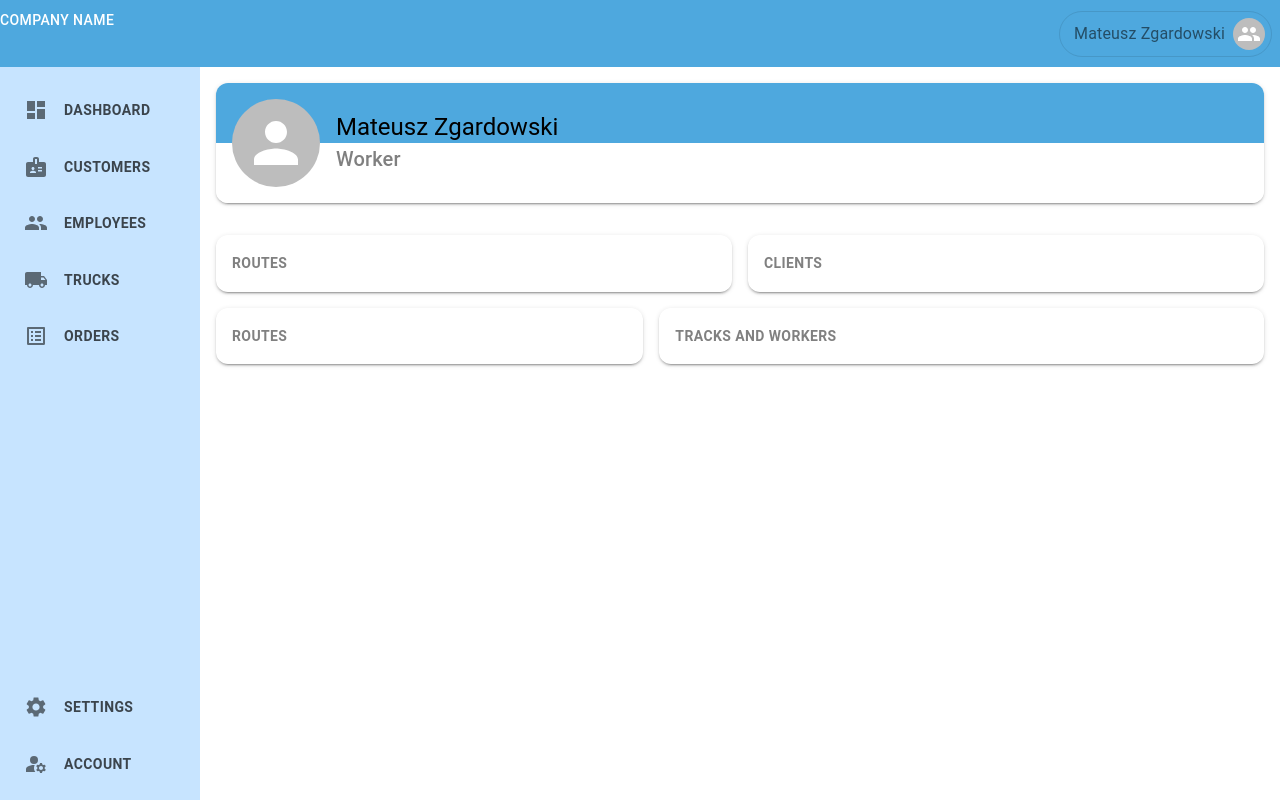
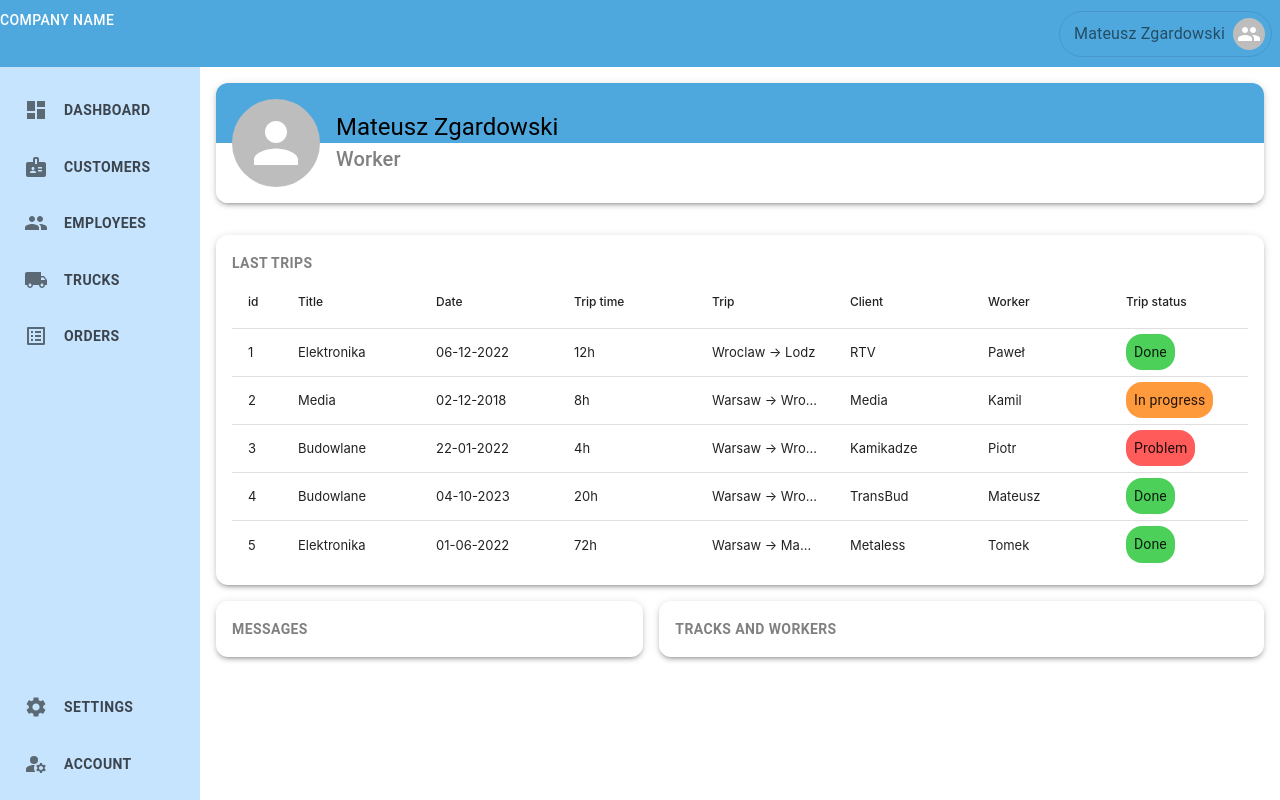
Before and after one commit to mzgardowski/transport-app, a React (Create React App) app: page / in a window 1280 px wide. Built offline with nearby package versions, Linux system fonts and the light colour scheme.

Commit message:
dashboard/grid, data, status in grid

```diff
--- a/package.json
+++ b/package.json
@@ -35,9 +35,11 @@
     "install": "^0.13.0",
     "npm": "^9.2.0",
     "react": "^18.2.0",
+    "react-data-table-component": "^7.5.3",
     "react-dom": "^18.2.0",
     "react-router-dom": "^6.6.1",
     "react-scripts": "5.0.1",
+    "styled-components": "^5.3.6",
     "typescript": "*",
     "web-vitals": "^2.1.4"
   },
--- a/src/components/CustomBox/CustomBox.tsx
+++ b/src/components/CustomBox/CustomBox.tsx
@@ -7,7 +7,7 @@ interface CustomBoxProps extends BoxProps {
 
 const CustomBox = ({ children, ...restProps }: CustomBoxProps) => {
   return (
-    <Box borderRadius={3} p={2} boxShadow={2} {...restProps}>
+    <Box borderRadius={3} p={2} boxShadow={3} {...restProps}>
       {children}
     </Box>
   );
--- a/src/components/Dashboard/ListTrips.tsx
+++ b/src/components/Dashboard/ListTrips.tsx
@@ -1,11 +1,160 @@
 import React from "react";
+import DataTable, { TableColumn } from "react-data-table-component";
+import { Box, Typography } from "@mui/material";
+import GlobalColors from "src/styles/GlobalColors";
 import CustomBox from "../CustomBox/CustomBox";
 import BoxHeader from "../CustomBox/BoxHeader";
+
+interface ColumnsProps {
+  id: number;
+  title: string;
+  date: string;
+  tripTime: string;
+  startingPoint: string;
+  destination: string;
+  client: string;
+  worker: string;
+  tripStatus: string;
+}
+
+const columns: TableColumn<ColumnsProps>[] = [
+  {
+    name: "id",
+    selector: (row) => row.id,
+    width: "50px",
+  },
+  {
+    name: "Title",
+    selector: (row) => row.title,
+  },
+  {
+    name: "Date",
+    selector: (row) => row.date,
+    cell: (row) => {
+      const date = new Date(row.date);
+
+      return (
+        <div>{`${date.getDate().toString().padStart(2, "0")}-${(
+          date.getMonth() + 1
+        )
+          .toString()
+          .padStart(2, "0")}-${date.getFullYear()}`}</div>
+      );
+    },
+    sortable: true,
+  },
+  { name: "Trip time", selector: (row) => row.tripTime },
+  {
+    name: "Trip",
+    selector: (row) => `${row.startingPoint} -> ${row.destination}`,
+  },
+  { name: "Client", selector: (row) => row.client },
+  { name: "Worker", selector: (row) => row.worker },
+  {
+    name: "Trip status",
+    selector: (row) => row.tripStatus,
+    cell: (row) => {
+      const styleAndText = {
+        text: "",
+        style: "",
+      };
+      switch (row.tripStatus) {
+        case "problem":
+          styleAndText.style = GlobalColors.status.error;
+          styleAndText.text = "Problem";
+          break;
+        case "inProgress":
+          styleAndText.style = GlobalColors.status.warning;
+          styleAndText.text = "In progress";
+          break;
+        case "done":
+          styleAndText.style = GlobalColors.status.ok;
+          styleAndText.text = "Done";
+          break;
+        default:
+          styleAndText.style = GlobalColors.status.error;
+          styleAndText.text = "Problem";
+      }
+      return (
+        <Box
+          sx={{
+            backgroundColor: styleAndText.style,
+            padding: 1,
+            borderRadius: 4,
+          }}
+        >
+          <Typography variant="body2" justifySelf="center">
+            {styleAndText.text}
+          </Typography>
+        </Box>
+      );
+    },
+  },
+];
+
+const data = [
+  {
+    id: 1,
+    title: "Elektronika",
+    date: "12.06.2022",
+    tripTime: "12h",
+    startingPoint: "Wroclaw",
+    destination: "Lodz",
+    client: "RTV",
+    worker: "Paweł",
+    tripStatus: "done",
+  },
+  {
+    id: 2,
+    title: "Media",
+    date: "12.02.2018",
+    tripTime: "8h",
+    startingPoint: "Warsaw",
+    destination: "Wroclaw",
+    client: "Media",
+    worker: "Kamil",
+    tripStatus: "inProgress",
+  },
+  {
+    id: 3,
+    title: "Budowlane",
+    date: "01.22.2022",
+    tripTime: "4h",
+    startingPoint: "Warsaw",
+    destination: "Wroclaw",
+    client: "Kamikadze",
+    worker: "Piotr",
+    tripStatus: "problem",
+  },
+  {
+    id: 4,
+    title: "Budowlane",
+    date: "10.04.2023",
+    tripTime: "20h",
+    startingPoint: "Warsaw",
+    destination: "Wroclaw",
+    client: "TransBud",
+    worker: "Mateusz",
+    tripStatus: "done",
+  },
+  {
+    id: 5,
+    title: "Elektronika",
+    date: "06.01.2022",
+    tripTime: "72h",
+    startingPoint: "Warsaw",
+    destination: "Madryt",
+    client: "Metaless",
+    worker: "Tomek",
+    tripStatus: "done",
+  },
+];
 
 const ListTrips = () => {
   return (
     <CustomBox>
-      <BoxHeader>Routes</BoxHeader>
+      <BoxHeader>Last Trips</BoxHeader>
+      <DataTable columns={columns} data={data} />
     </CustomBox>
   );
 };
--- a/src/components/Dashboard/Messages.tsx
+++ b/src/components/Dashboard/Messages.tsx
@@ -5,7 +5,7 @@ import BoxHeader from "../CustomBox/BoxHeader";
 const Messages = () => {
   return (
     <CustomBox>
-      <BoxHeader>Routes</BoxHeader>
+      <BoxHeader>Messages</BoxHeader>
     </CustomBox>
   );
 };
--- a/src/pages/Dashboard/Dashboard.tsx
+++ b/src/pages/Dashboard/Dashboard.tsx
@@ -2,7 +2,7 @@ import React from "react";
 import { Grid } from "@mui/material";
 import DashboardHeader from "src/components/Dashboard/DasboardHeader";
 import ListTrips from "src/components/Dashboard/ListTrips";
-import LastClients from "src/components/Dashboard/LastClients";
+// import LastClients from "src/components/Dashboard/LastClients";
 import Messages from "src/components/Dashboard/Messages";
 import TracksAndWorkers from "src/components/Dashboard/TracksAndWorkers";
 
@@ -12,12 +12,12 @@ const Dashboard = () => {
       <DashboardHeader />
       <Grid container xs={13} sm={12} rowSpacing={2} mt={2}>
         <Grid container item xs={12} sm={12} columnSpacing={2} rowSpacing={2}>
-          <Grid item xs={12} sm={6}>
+          <Grid item xs={12}>
             <ListTrips />
           </Grid>
-          <Grid item xs={12} sm={6}>
+          {/* <Grid item xs={12} sm={6}>
             <LastClients />
-          </Grid>
+          </Grid> */}
         </Grid>
         <Grid container item xs={12} sm={12} columnSpacing={2} rowSpacing={2}>
           <Grid item xs={12} sm={5}>
--- a/src/styles/GlobalColors.ts
+++ b/src/styles/GlobalColors.ts
@@ -18,6 +18,11 @@ const GlobalColors = {
   colors: {
     white: "#FFF",
   },
+  status: {
+    error: "#FF5B5B",
+    warning: "#FF9A3C",
+    ok: "#4CD05A",
+  },
 };
 
 export default GlobalColors;
```
Also changed, not shown: 1 other file (tests, documents, lock files or other folders).
